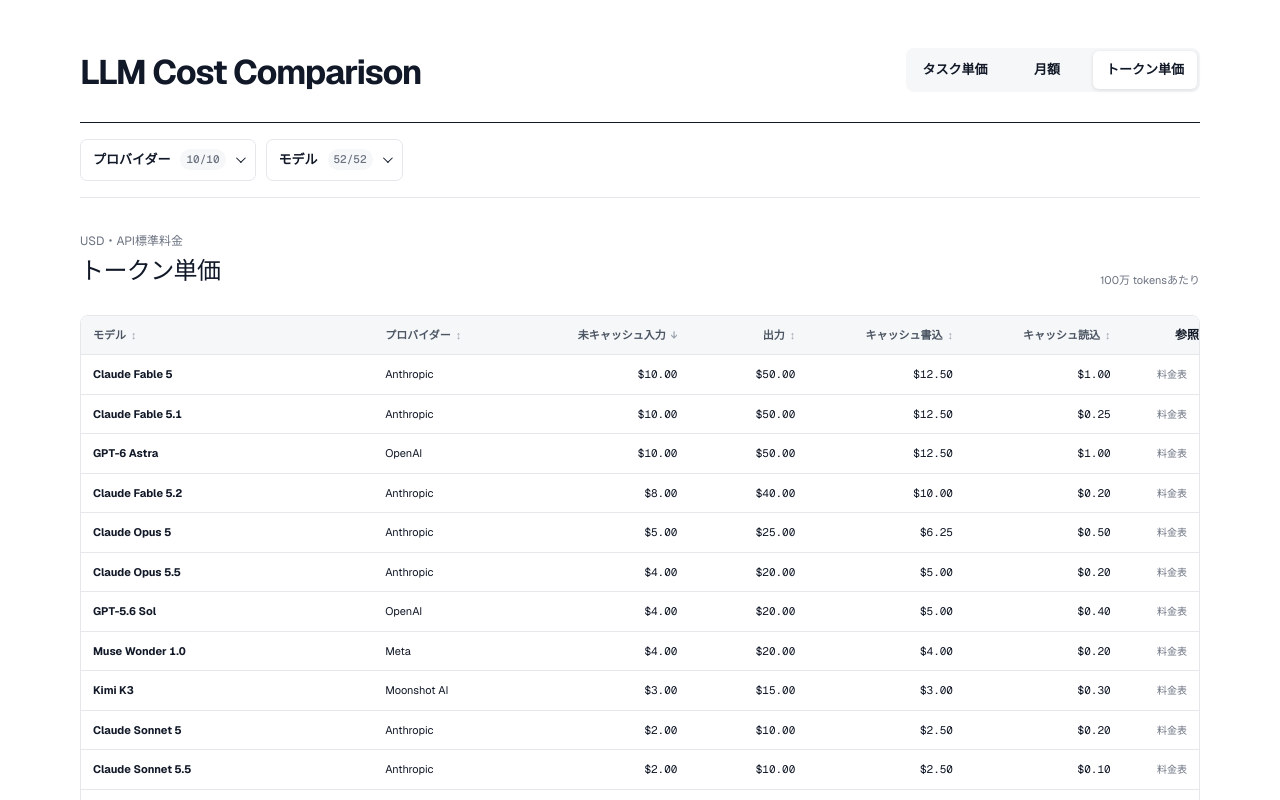
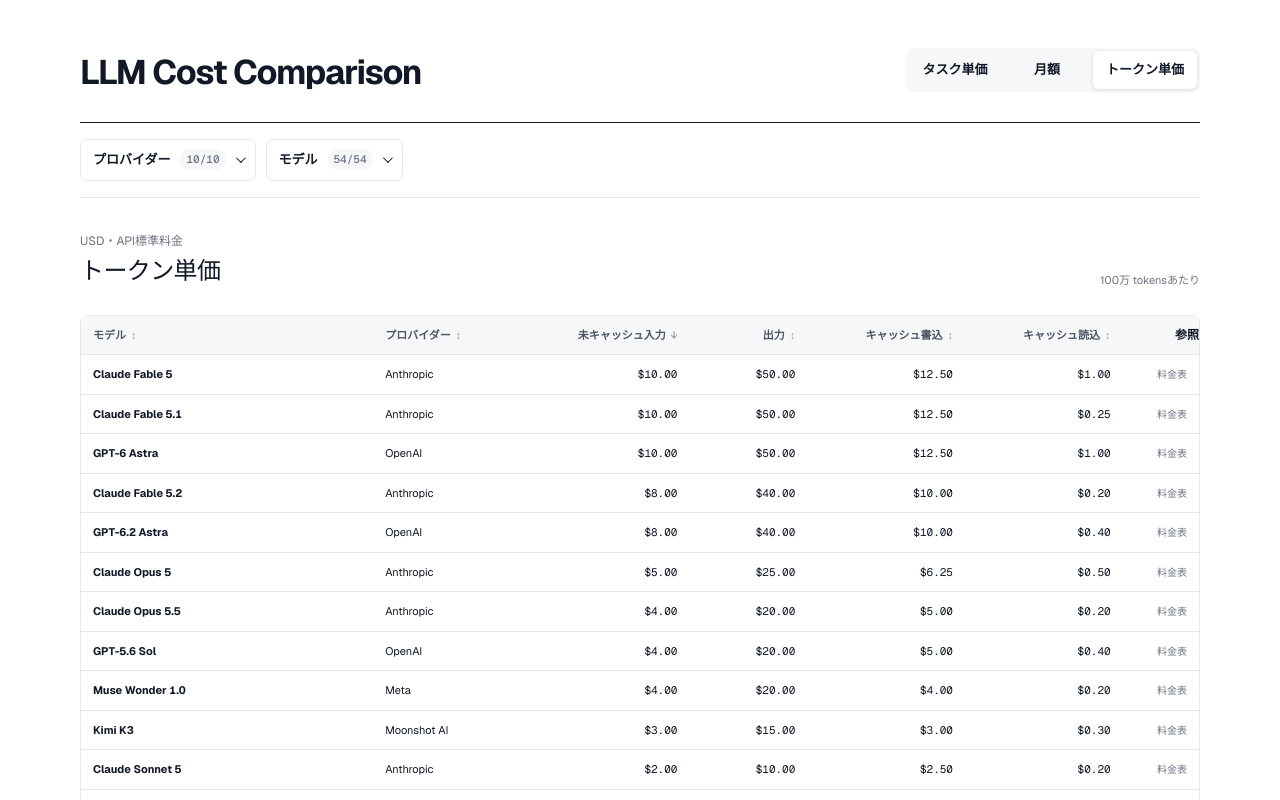
Before and after one commit to kody-takuya/AI-cost-comparison, a Next.js app: page / in a window 1280 px wide. Shown: the top 800 px of the page. Built offline with nearby package versions, Linux system fonts and the light colour scheme.

Commit message:
Add GPT-6.2 Astra and Sol official API pricing

```diff
--- a/data/pricing.json
+++ b/data/pricing.json
@@ -1,7 +1,31 @@
 {
   "updatedAt": "2026-11-18",
-  "notice": "Muse Emberは1回の入力（キャッシュを含む）が20万トークン以下と超過の場合を別行で表示しています。超過時はリクエスト全体に長文単価が適用されます。キャッシュ書込欄は通常入力単価です。Fable 5.2のキャッシュ書込は5分保持の単価です。Gemini 4 Argonは2026-11-30まで導入料金（100万トークンあたり入力$2・出力$10・キャッシュ読込$0.10）、12月1日以降は各単価が2倍です。明示的キャッシュは非対応のため、キャッシュ書込欄は通常入力単価で計算します。GPT-6.1 TerraはStandard・入力272K以下・キャッシュ30分保持の単価です。1回の入力が272Kを超えると、そのリクエスト全体の入力・キャッシュ単価は2倍、出力単価は1.5倍です。DeepSeekは平日10:00–13:00、15:00–19:00 JSTがピーク、それ以外はオフピークです。V4 Proは2026-09-14 13:00 JST以降、V4.1 Pro登場までV4.1 Flashへルーティングされ同単価になります。Claude Haiku 5.5の表示単価は1回のプロンプトが10万トークン以下の場合です。10万超では各単価が5倍になります。Gemini 4 Carbonは有料APIで提供中です。Standard料金は2026-11-30まで100万トークンあたり入力$2・出力$10・キャッシュ読込$0.10、12月1日以降は入力$4・出力$20・キャッシュ読込$0.20です。明示的キャッシュは非対応のため、キャッシュ書込欄は通常入力単価を使用します。Muse Wonder 1.0はStandard modeのAPI料金です。長文割増はなく、キャッシュ書込欄は通常入力単価を使用します。Gemini 4 HydrogenはStandardの有料API料金です。出力単価には思考トークンを含みます。暗黙的キャッシュのみ対応し、キャッシュ書込欄は通常入力単価を使用します。",
+  "notice": "Muse Emberは1回の入力（キャッシュを含む）が20万トークン以下と超過の場合を別行で表示しています。超過時はリクエスト全体に長文単価が適用されます。キャッシュ書込欄は通常入力単価です。Fable 5.2のキャッシュ書込は5分保持の単価です。Gemini 4 Argonは2026-11-30まで導入料金（100万トークンあたり入力$2・出力$10・キャッシュ読込$0.10）、12月1日以降は各単価が2倍です。明示的キャッシュは非対応のため、キャッシュ書込欄は通常入力単価で計算します。GPT-6.1 TerraはStandard・入力272K以下・キャッシュ30分保持の単価です。1回の入力が272Kを超えると、そのリクエスト全体の入力・キャッシュ単価は2倍、出力単価は1.5倍です。DeepSeekは平日10:00–13:00、15:00–19:00 JSTがピーク、それ以外はオフピークです。V4 Proは2026-09-14 13:00 JST以降、V4.1 Pro登場までV4.1 Flashへルーティングされ同単価になります。Claude Haiku 5.5の表示単価は1回のプロンプトが10万トークン以下の場合です。10万超では各単価が5倍になります。Gemini 4 Carbonは有料APIで提供中です。Standard料金は2026-11-30まで100万トークンあたり入力$2・出力$10・キャッシュ読込$0.10、12月1日以降は入力$4・出力$20・キャッシュ読込$0.20です。明示的キャッシュは非対応のため、キャッシュ書込欄は通常入力単価を使用します。Muse Wonder 1.0はStandard modeのAPI料金です。長文割増はなく、キャッシュ書込欄は通常入力単価を使用します。Gemini 4 HydrogenはStandardの有料API料金です。出力単価には思考トークンを含みます。暗黙的キャッシュのみ対応し、キャッシュ書込欄は通常入力単価を使用します。GPT-6.2 AstraとGPT-6.2 SolはStandard・1回の入力272K以下の単価です。キャッシュ書込は30分保持（Astra $10・Sol $2.50/100万トークン）を使用し、12時間保持はAstra $20・Sol $5です。1回の入力が272Kを超えると、そのリクエスト全体の入力・キャッシュ単価は2倍、出力単価は1.5倍ですが、この比較の計算には含めません。",
   "models": [
+    {
+      "id": "gpt-6.2-astra",
+      "provider": "OpenAI",
+      "name": "GPT-6.2 Astra",
+      "pricing": {
+        "input": 8,
+        "output": 40,
+        "cacheWrite": 10,
+        "cacheRead": 0.4
+      },
+      "source": "https://developers.openai.com/api/docs/models/gpt-6.2-astra"
+    },
+    {
+      "id": "gpt-6.2-sol",
+      "provider": "OpenAI",
+      "name": "GPT-6.2 Sol",
+      "pricing": {
+        "input": 2,
+        "output": 10,
+        "cacheWrite": 2.5,
+        "cacheRead": 0.1
+      },
+      "source": "https://developers.openai.com/api/docs/models/gpt-6.2-sol"
+    },
     {
       "id": "gpt-6-astra",
       "provider": "OpenAI",
--- /dev/null
+++ b/scripts/openai-pricing.mjs
@@ -0,0 +1,13 @@
+// Model pages show Standard short-context prices, with 30-minute cache writes.
+// Require all four labeled rates so a changed page cannot silently drop caching.
+export function parseOpenAIStandardRates(text, modelName) {
+  const match = text.match(
+    /Text tokens\s*Per 1M tokens\s*Input\s*\$([\d.]+)\s*Cached input\s*\$([\d.]+)\s*Cache writes\s*\$([\d.]+)\s*Output\s*\$([\d.]+)/i,
+  );
+  if (!match) throw new Error(`${modelName} Standard prices not found`);
+  const [input, cacheRead, cacheWrite, output] = match.slice(1).map(Number);
+  if (![input, cacheRead, cacheWrite, output].every((rate) => Number.isFinite(rate) && rate > 0)) {
+    throw new Error(`${modelName} Standard prices are invalid`);
+  }
+  return { input, output, cacheWrite, cacheRead };
+}
--- a/scripts/update-pricing.mjs
+++ b/scripts/update-pricing.mjs
@@ -1,4 +1,5 @@
 import { readFile, writeFile } from "node:fs/promises";
+import { parseOpenAIStandardRates } from "./openai-pricing.mjs";
 import { parseMuseWonderRates } from "./meta-pricing.mjs";
 import { parseGeminiCarbonRates, parseGeminiHydrogenRates } from "./gemini-pricing.mjs";
 
@@ -190,6 +191,16 @@ function parseIntroductoryGeminiFlashRates(segment, id, standardStartsAt = Date.
 }
 
 const checks = [
+  {
+    id: "gpt-6.2-astra",
+    url: "https://developers.openai.com/api/docs/models/gpt-6.2-astra",
+    parse: (text) => parseOpenAIStandardRates(text, "GPT-6.2 Astra"),
+  },
+  {
+    id: "gpt-6.2-sol",
+    url: "https://developers.openai.com/api/docs/models/gpt-6.2-sol",
+    parse: (text) => parseOpenAIStandardRates(text, "GPT-6.2 Sol"),
+  },
   {
     id: "gemini-4-hydrogen",
     url: "https://aistudio.google.com/docs/pricing",
```
Also changed, not shown: 1 other file (tests, documents, lock files or other folders).
